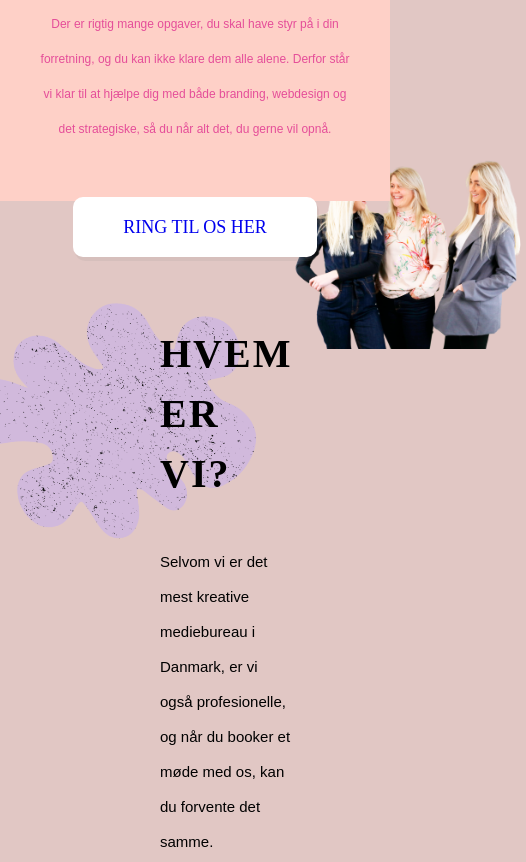
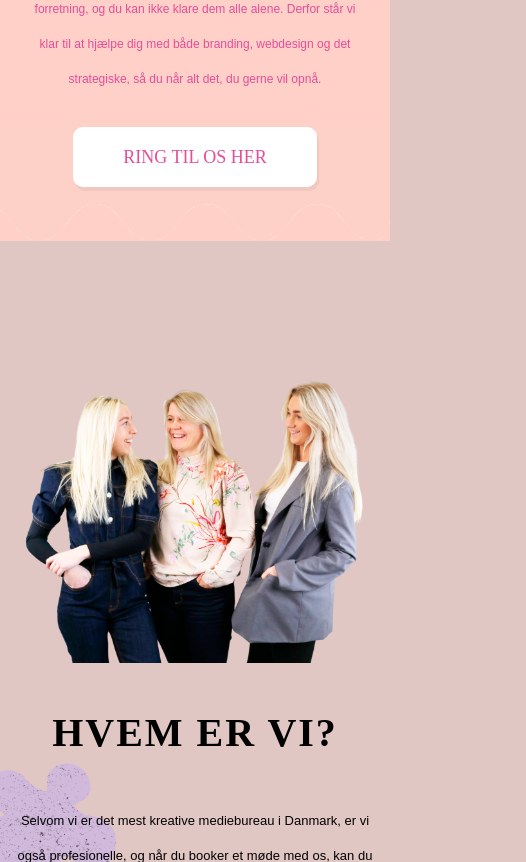
Before and after one commit to Mettemaj/MyMultimedia, a plain HTML site: page index.html in a window 390 px wide. Shown: the part 1138-2000 px from the top of the page, 526 px wide, since content can reach past the window. Drawn offline with Linux system fonts and the light colour scheme; a web font is replaced by a local one.

Commit message:
section 2 - mobile er done

```diff
--- a/index.html
+++ b/index.html
@@ -4,10 +4,12 @@
     <meta charset="UTF-8">
     <meta http-equiv="X-UA-Compatible" content="IE=edge">
     <meta name="viewport" content="width=device-width, initial-scale=1.0">
-    <title>Document</title>
+    <title>Hjemmesider & Branding | Kreativt mediebureau fra Kolding | Notsoperfect </title>
     <link rel="stylesheet" href="scss/style.css">
+
     <!-- Font Awesome / Ikoner -->
     <script src="https://kit.fontawesome.com/edb0e69b48.js" crossorigin="anonymous"></script>
+
     <!--FONT - brown sugar-->
     <link href="https://fonts.cdnfonts.com/css/brown-sugar-2" rel="stylesheet">
     <!-- FONT - HERO  -->
@@ -15,9 +17,8 @@
 </head>
 <body>
 <section class="header">
-    <div class="hero">
-        <!-- BAGGRUNDSVIDEO -->
-                <!-- DESKTOP - VIDEO -->
+                    <!----- BAGGRUNDSVIDEO - HERO VIDEO ----->
+                <!--- DESKTOP - VIDEO --->
                 <video autoplay loop muted plays-inline class="bg-video">
                     <source src="img/hero-desktop.mp4" type="video/mp4">
                 </video>
@@ -25,10 +26,13 @@
                 <video autoplay loop muted plays-inline class="bg-video-mobil">
                     <source src="img/Forside_video_mobile.mp4" type="video/mp4">
                 </video>
+                <!-- NAV BØLGE BAGGRUND  -->
                 <img src="img/nav-bg.png" class="nav-bg">
                 <img src="img/nav-bg-mobile.png" class="nav-bg-mobile">
     <nav>
+        <!-- LOGO -->
         <a href="index.html"><img src="img/logo.png" alt="LOGO not so perfect"></a>
+        <!-- Kontakt + burger ikon -->
         <div class="wrapper">
             <a class="link-contact"href="kontakt.html">KONTAKT</a>
             <i class="fa fa-bars" onclick="showMenu()"></i> <!-- menu bars icon-->
@@ -77,7 +81,7 @@
         </p>
         <a href="#" class="cta-btn">RING TIL OS HER</a>
     </div>
-</section> -->
+</section>
 
 <!-- divider -->
 <section class="devider-bottom">
@@ -101,7 +105,6 @@
 
 </section>
 
-
 <!-- JacaScript for toggle menu-->
 <script>
     var navLinks = document.getElementById("navLinks");
--- a/scss/_partial.scss
+++ b/scss/_partial.scss
@@ -7,3 +7,13 @@ $secondary-color: #D494A7;
 $text-color: #000;
 $padding: 0.5em;
 $font: 'Helvetica Neue';
+
+@mixin primary-btn {
+    background-color: #fff;
+    border-radius: 10px;
+    text-decoration: none;
+    font-size: 18px;
+    padding: 20px 50px;
+    box-shadow: 2px 4px rgba($color: #737272, $alpha: .1);
+    color: $primary-color;
+}
--- a/scss/style.scss
+++ b/scss/style.scss
@@ -206,6 +206,7 @@ nav .fa{
 }
 .waves-mobile {
     display: none;
+    height: 100%;
 }
 
 /*DEVIDER - MOBILE*/
@@ -215,8 +216,12 @@ nav .fa{
     }
 
     .waves-mobile {
-        display: flex;
-        margin-top: -160px;
+        display: inherit;
+        width: 100%;
+        height: 120px;
+        position: absolute;
+        z-index: -1;
+        margin-top: -60px;
     }
 }
 
@@ -276,12 +281,7 @@ nav .fa{
         }
 
         .cta-btn {
-            background-color: #fff;
-            border-radius: 10px;
-            text-decoration: none;
-            font-size: 18px;
-            padding: 20px 50px;
-            box-shadow: 2px 4px rgba($color: #737272, $alpha: .1);
+            @include partial.primary-btn;
 
         }
 }
@@ -289,24 +289,29 @@ nav .fa{
 
 @media screen and (max-width: 900px){
     .presentation {
-        margin-top: -90px;
+        margin-top: -10px;
         height: 80vh;
+
     }
 
     .container {
-
+        width: 87%;
             h1 {
-            font-size: 26px;
+                font-size: 22px;
                 letter-spacing: 1px;
                 font-weight: 700;
+                line-height: 40px;
             }
             h2 {
                 font-size: 16px;
                 padding: 15px 0;
+
             }
             p {
                 font-size: 12px;
                 width: auto;
+                padding: 10px 0;
+
             }
     }
 
@@ -336,7 +341,7 @@ nav .fa{
         display: none;
     }
 
-/* DEVIDER - MOBILE */
+/* DEVIDER BOTTON - MOBILE */
 @media screen and (max-width: 900px){
     .waves-bottom-desktop {
         display: none;
@@ -344,25 +349,28 @@ nav .fa{
 
     .waves-bottom-mobile {
         display: flex;
-        height: auto;
+        width: 100%;
+        height: 130px;
+        margin-top: 450px;
     }
     }
+
+/* OM OS SEKTION - DESKTOP */
 
 .om-os {
     display: flex;
     justify-content: space-between;
     position: absolute;
     align-items: flex-start;
-    height: 70vh;
+    height: 90vh;
     width: 100%;
     background-color: partial.$bg-color;
-    margin-top: 600px;
-    z-index: -2;
-
+    margin-top: 37%;
+    z-index: -1;
 
         .text-container {
             width: 100%;
-            margin: 90px 0 90px 160px;
+            margin: 90px 80px 90px 160px;
 
                 h2{
                     color: #000;
@@ -378,22 +386,65 @@ nav .fa{
                     margin-bottom: 40px;
                     margin-top: 40px;
                     font-family: 'Hero New', sans-serif;
-                    font-size: 15px;
+                    font-size: 13px;
                     padding: 0 0 30px 0;
+                }
+                a {
+                    @include partial.primary-btn;
                 }
         }
         .front-image {
-            width: 60%;
-            margin-top: -80px;
+            position: relative;
+            width: 45%;
+            margin-top: 80px;
+            z-index: 99;
+            margin-right: 90px;
+
         }
         .form {
             display: flex;
             width: 300px;
             height: auto;
             float: left;
-            z-index: -1;
-            margin: 7% -8%;
+            z-index: -2;
+            margin: 10% -8%;
             position: absolute;
-            rotate: 45deg;
+            rotate: 30deg;
             }
         }
+
+/* OM OS - MOBILE */
+@media screen and (max-width: 900px) {
+    .om-os {
+        display: flex;
+        flex-direction: column-reverse;
+        position: relative;
+        margin-top: 800px;
+        height: 110vh;
+        justify-content: center;
+
+        .text-container {
+            width: auto;
+            margin: 40px 10px 100px 10px;
+            text-align: center;
+
+
+        }
+        .front-image {
+            display: flex;
+
+            width: 90%;
+            margin-top: 70px;
+            z-index: 99;
+            margin-right: 0;
+            align-items: center;
+            margin: auto;
+        }
+        .form {
+            width: 200px;
+            margin: -20%;
+
+            }
+    }
+
+}
```
Also changed, not shown: scss/style.css, 2 other files. Lines whose indentation alone changed are shown as unchanged.
